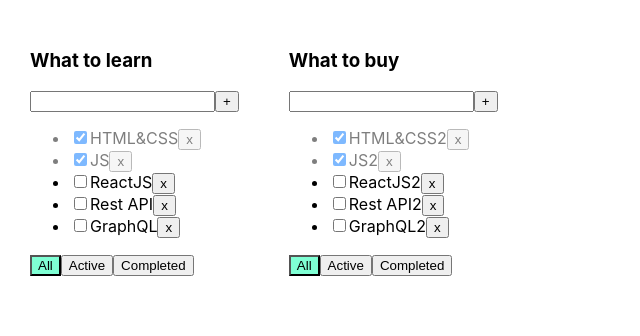
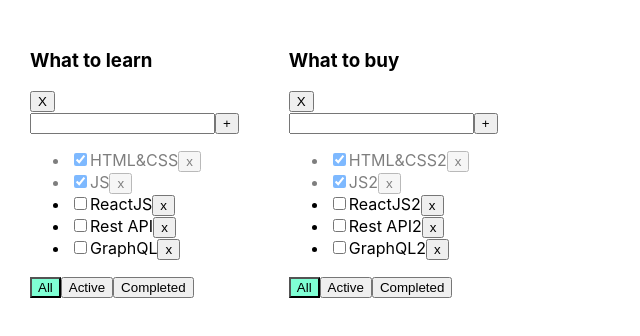
Before and after one commit to krawtschenko/todolist, a React (Create React App) app: page / in a window 1280 px wide. Shown: the top 336 px of the page, without its empty margins (0-640 px from the left). Built offline with nearby package versions, Linux system fonts and the light colour scheme.

Commit message:
Lesson 5

```diff
--- a/src/App.tsx
+++ b/src/App.tsx
@@ -42,6 +42,11 @@
 		setTasks(filteredTasks);
 	}
 
+	function removeTodoList(todoListID: string) {
+		setTodoLists(todoLists.filter(t => t.id !== todoListID))
+		delete tasks[todoListID]
+	}
+
 	function addTask(todoListID: string, title: string) {
 		let task = {id: crypto.randomUUID(), title: title, isDone: false};
 		let newTasks = {...tasks, [todoListID]: [task, ...tasks[todoListID]]};
@@ -78,6 +83,7 @@
 					          addTask={addTask}
 					          changeTaskStatus={changeStatus}
 					          filter={item.filter}
+					          removeTodoList={removeTodoList}
 					/>
 				)
 			})}
--- a/src/Todolist.tsx
+++ b/src/Todolist.tsx
@@ -16,6 +16,7 @@
 	addTask: (todoListID: string, title: string) => void
 	changeTaskStatus: (todoListID: string, taskId: string, isDone: boolean) => void
 	filter: FilterValuesType
+	removeTodoList: (todoListID: string) => void
 }
 
 export function Todolist(props: PropsType) {
@@ -50,6 +51,7 @@
 
 	return <div>
 		<h3>{props.title}</h3>
+		<button onClick={() => props.removeTodoList(props.todoListID)}>X</button>
 		<div>
 			<input value={title}
 			       onChange={onChangeHandler}
```
